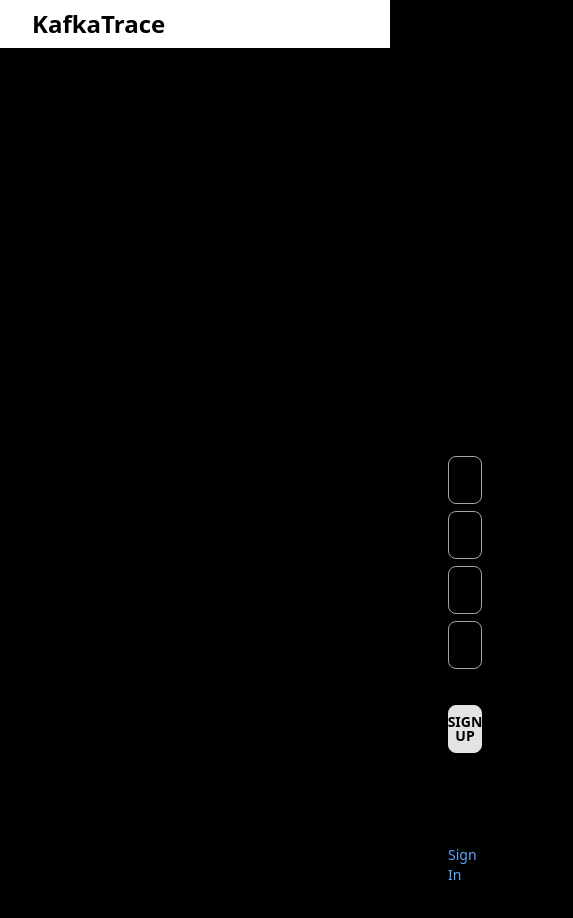
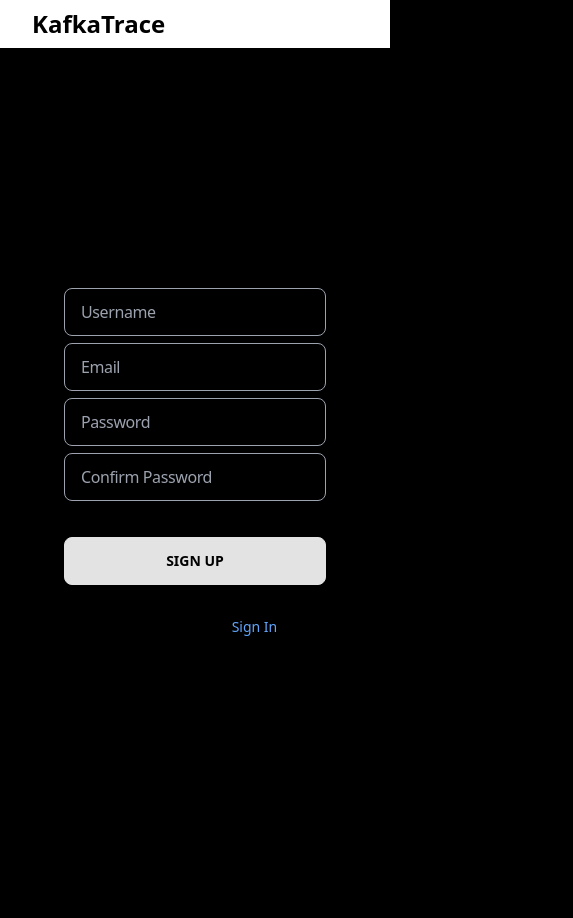
Before and after one commit to oslabs-beta/KafkaTrace, a Next.js app: page /register in a window 390 px wide. Shown: the top 918 px of the page, 573 px wide, since content can reach past the window. After the commit the page ends 857 px from the top, so only its background shows below. Built offline with nearby package versions, Linux system fonts and the light colour scheme.

Commit message:
modified layout and register page for mobile

```diff
--- a/src/layout/layout.tsx
+++ b/src/layout/layout.tsx
@@ -11,7 +11,7 @@ const Layout = (props: PropsWithChildren) => {
       </nav>
     </header>
 
-      <main className='flex-grow container mx-auto p-4 space-y-4'>
+      <main className='mx-auto p-4 space-y-4'>
         {props.children}
       </main>
 
--- a/src/pages/register.tsx
+++ b/src/pages/register.tsx
@@ -41,8 +41,8 @@ export default function Register() {
         <title>Register</title>
       </Head>
 
-      <section className='p-12 my-24 mx-96 rounded-lg text-center space-y-6 bg-#fbfbfb w-half'>
-        <div className='max-w-4xl mx-auto text-center'>
+      <section className='p-12 my-24 mx-15 rounded-lg text-center space-y-6 bg-#fbfbfb w-full md:full'>
+        <div className='mx-auto text-center'>
           <h2 className='text-3xl font-bold mb-2 text-black'>Register</h2>
           <p className='text-lg text-black mb-5'>
             We need a little information to register you!
```
